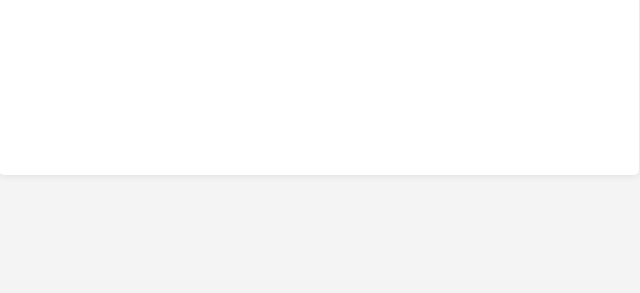
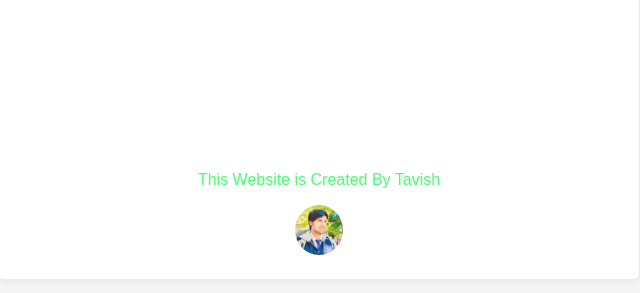
Before and after one commit to TavishHussain/Islam_quiz, a plain HTML site: page result.html in a window 1280 px wide. Shown: the part 119-412 px from the top of the page, without its empty margins (321-961 px from the left). Drawn offline with nearby package versions, Linux system fonts and the light colour scheme.

Commit message:
Update result.html

```diff
--- a/result.html
+++ b/result.html
@@ -30,6 +30,8 @@
     <div id="result-container">
         <h1>Quiz Results</h1>
         <canvas id="scoreChart"></canvas>
+        <p class="created-by" style="text-align: center;color:#49ff70">This Website is Created By Tavish</p>
+        <center><img src="my.jpg" height="50px" style="border-radius: 50%;opacity: 0.9;"></center>
     </div>
 
     <script>
```
